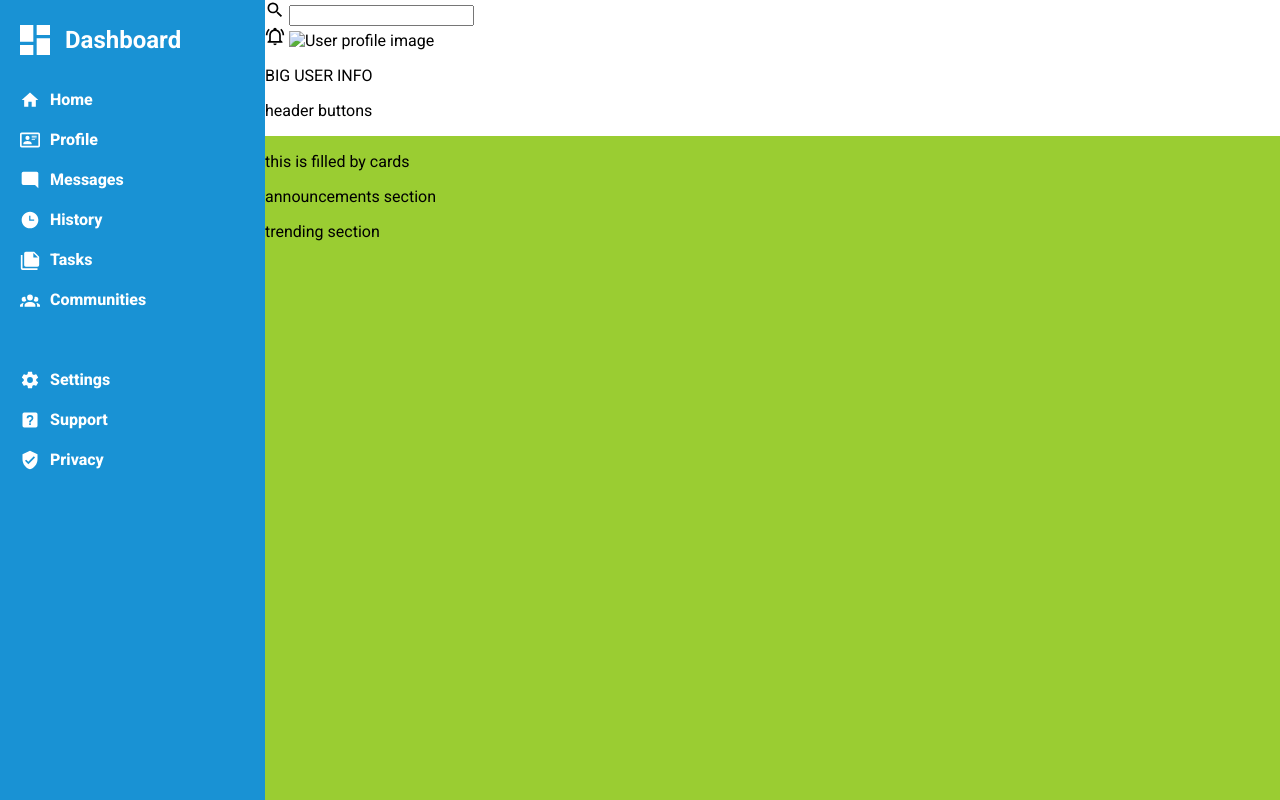
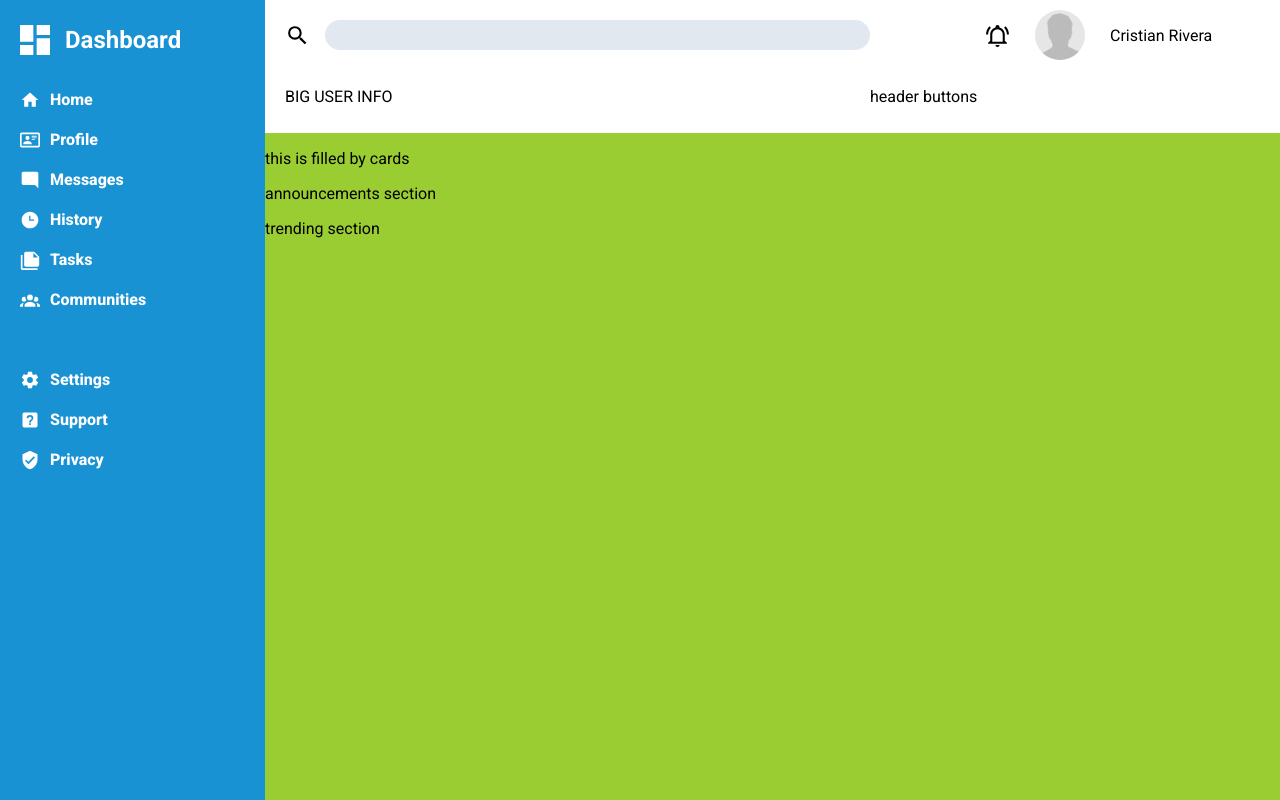
Before and after one commit to Shenkrad/odin-admin-dashboard, a plain HTML site: page index.html in a window 1280 px wide. Drawn offline with Linux system fonts and the light colour scheme.

Commit message:
feat: header search and small user info styles
searchbar and small user info content and styles added

```diff
--- a/index.html
+++ b/index.html
@@ -61,7 +61,8 @@
             </div>
             <div class="user-info-small">
                 <svg id="notifications-icon" xmlns="http://www.w3.org/2000/svg" viewBox="0 0 24 24"><title>bell-ring-outline</title><path d="M10,21H14A2,2 0 0,1 12,23A2,2 0 0,1 10,21M21,19V20H3V19L5,17V11C5,7.9 7.03,5.17 10,4.29C10,4.19 10,4.1 10,4A2,2 0 0,1 12,2A2,2 0 0,1 14,4C14,4.1 14,4.19 14,4.29C16.97,5.17 19,7.9 19,11V17L21,19M17,11A5,5 0 0,0 12,6A5,5 0 0,0 7,11V18H17V11M19.75,3.19L18.33,4.61C20.04,6.3 21,8.6 21,11H23C23,8.07 21.84,5.25 19.75,3.19M1,11H3C3,8.6 3.96,6.3 5.67,4.61L4.25,3.19C2.16,5.25 1,8.07 1,11Z" /></svg>
-                <img src="" alt="User profile image">
+                <img id="profile-picture-small" src="img/256px-Profile_photo_placeholder_square.svg.png" alt="User profile image">
+                <p>Cristian Rivera</p>
             </div>
             <div class="user-info-big">
                 <p>BIG USER INFO</p>
--- a/style.css
+++ b/style.css
@@ -68,15 +68,52 @@ body {
 /* header */
 
 .header {
+    padding: 10px 20px 0 20px;
     grid-column: 2 / 3;
+    display: grid;
+    grid-template-columns: 1.5fr 1fr;
+    grid-template-rows: 50px 1fr;
+    align-items: center;
 }
 
 #search-icon {
-    width: 20px;
+    width: 25px;
+}
+
+.searchbar {
+    display: grid;
+    align-items: center;
+    grid-template-columns: 25px 1fr;
+    column-gap: 15px;
+}
+
+#input-search {
+   background-color: #e2e8f0;
+   border: 0;
+   border-radius: 20px;
+   height: 30px;
+   padding: 10px;
 }
 
 #notifications-icon {
-    width: 20px;
+    width: 25px;
+}
+
+#profile-picture-small {
+    width: 50px;
+    border-radius: 50%;
+}
+
+.user-info-small {
+    display: grid;
+    align-items: center;
+    justify-content:end;
+    column-gap: 25px;
+    grid-template-columns: 25px 50px 150px;
+}
+
+.user-info-small p {
+    display: inline;
 }
 
 /* main content*/
```
Also changed, not shown: img/256px-Profile_photo_placeholder_square.svg.png (added).
